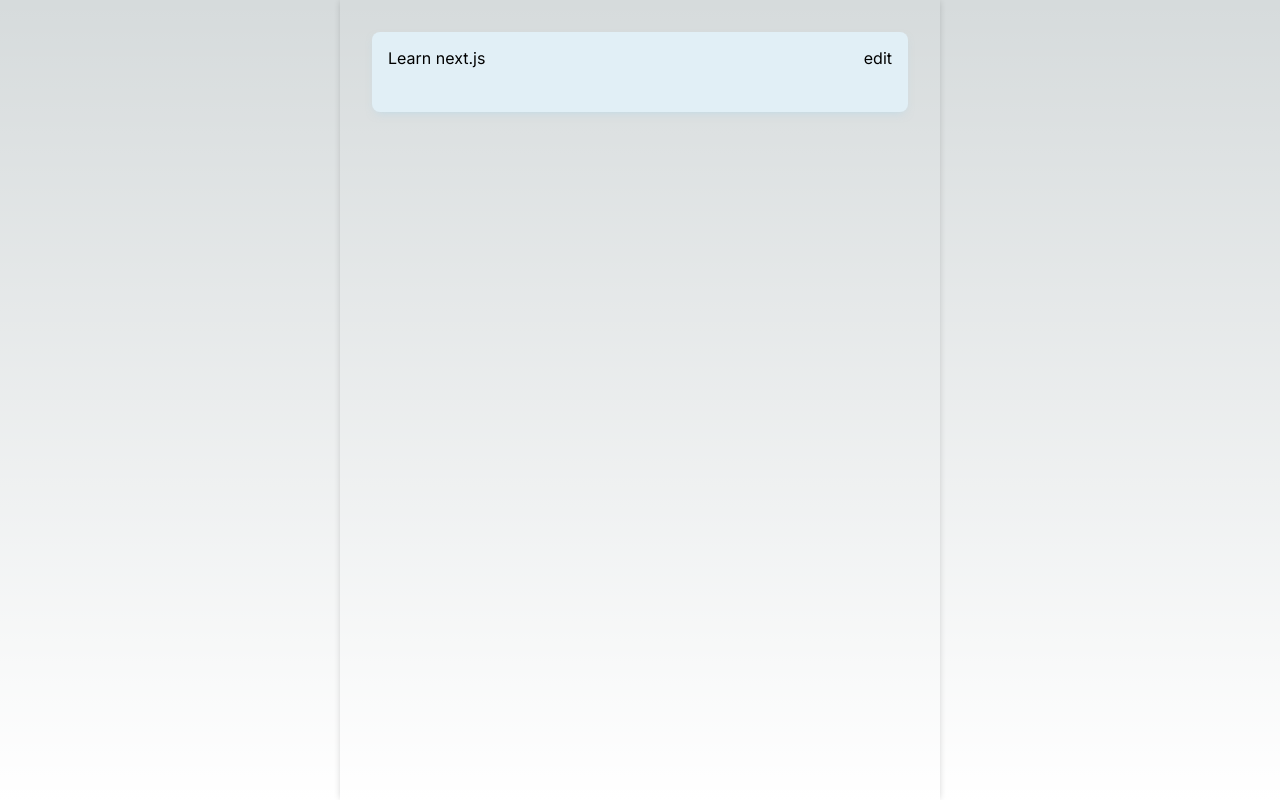
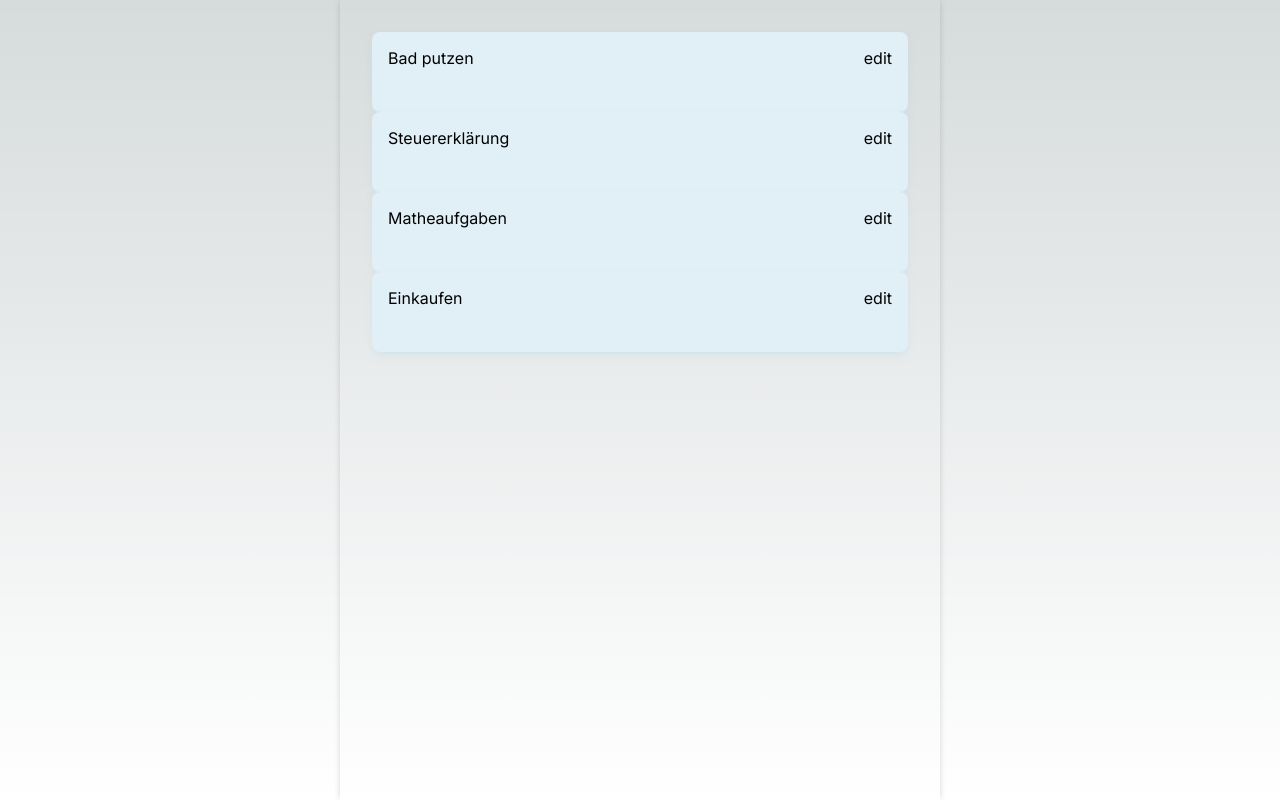
Before and after one commit to silvankammermann/baselhack23__kickass-todo-app-team-11, a Next.js app in the folder frontend/: page / in a window 1280 px wide. Built offline with nearby package versions, Linux system fonts and the light colour scheme.

Commit message:
add test data

```diff
--- a/frontend/src/app/page.js
+++ b/frontend/src/app/page.js
@@ -1,12 +1,16 @@
-import Image from "next/image";
 import styles from "./page.module.css";
 import TaskRow from "./components/TaskRow/TaskRow";
+import tasks from "./testdata/tasks.js";
 
 export default function Home() {
   return (
     <main className={styles.main}>
       <div className={styles.main__inner}>
-        <TaskRow taskName="Learn next.js" />
+        {tasks.map(({
+          name
+        }) => {
+          return <TaskRow taskName={name} />
+        })}
       </div>
     </main>
   );
--- /dev/null
+++ b/frontend/src/app/testdata/tasks.js
@@ -0,0 +1,52 @@
+const tasks = [
+    {
+      "id": 123,
+      "name": "Bad putzen",
+      "urgency": 3,
+      "importance": 2,
+      "fun_factor": 1,
+      "duration": 30,
+      "deadline": 1345354361,
+      "depends_on": [],
+      "creation_date": 173864511234,
+      "status": "open"
+    },
+    {
+      "id": 234,
+      "name": "Steuererklärung",
+      "urgency": 1,
+      "importance": 2,
+      "fun_factor": 1,
+      "duration": 30,
+      "deadline": 1345354361,
+      "depends_on": [],
+      "creation_date": 173864511234,
+      "status": "closed"
+    },
+    {
+      "id": 345,
+      "name": "Matheaufgaben",
+      "urgency": 3,
+      "importance": 2,
+      "fun_factor": 1,
+      "duration": 30,
+      "deadline": 1345354361,
+      "depends_on": [],
+      "creation_date": 173864511234,
+      "status": "open"
+    },
+    {
+      "id": 456,
+      "name": "Einkaufen",
+      "urgency": 3,
+      "importance": 2,
+      "fun_factor": 1,
+      "duration": 30,
+      "deadline": 1345354361,
+      "depends_on": [],
+      "creation_date": 173864511234,
+      "status": "open"
+    }
+  ];
+
+export default tasks;
```
